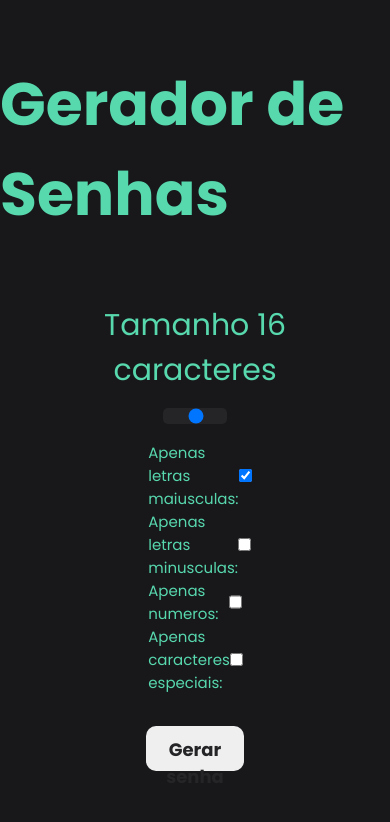
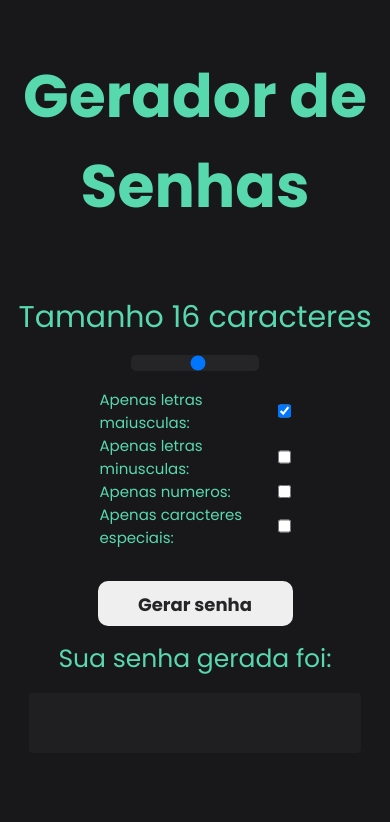
Before and after one commit to Glrmfranco/password_generator, a plain HTML site: page index.html in a window 390 px wide. Drawn offline with Linux system fonts and the light colour scheme.

Commit message:
responsive fix

```diff
--- a/style.css
+++ b/style.css
@@ -123,3 +123,24 @@ body {
 .esconder {
     display: none;
 }
+
+@media screen and (max-width: 960px) {
+    .header-titulo {
+        display: flex;
+        justify-content: center;
+        text-align: center;
+    }
+
+    .container-input,
+    .container-senha {
+        display: flex;
+        flex-direction: column;
+        justify-content: center;
+        align-items: center;
+        width: 100%;
+    }
+
+    .senha {
+        width: 85%;
+    }
+}
```
